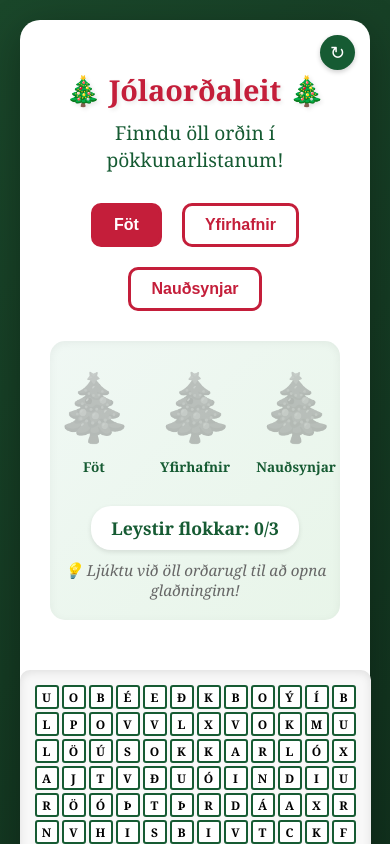
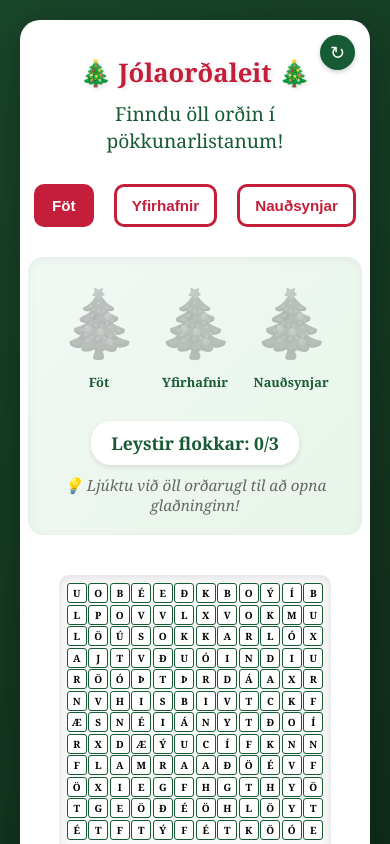
Before and after one commit to Stjani86/jola-ordaleikur, a plain HTML site: page index.html in a window 390 px wide. Both pictures are taken after a click on the button "Föt". Shown: the top 844 px of the page. Drawn offline with Linux system fonts and the light colour scheme.

Commit message:
Update index.html
Miðja ramma

```diff
--- a/index.html
+++ b/index.html
@@ -226,6 +226,8 @@
             border-radius: 10px;
             box-shadow: inset 0 2px 10px rgba(0,0,0,0.1);
             touch-action: none;
+            max-width: 100%;
+            overflow-x: auto;
         }
 
         .grid {
@@ -418,19 +420,20 @@
 
         @media (max-width: 768px) {
             .cell {
-                width: 24px;
-                height: 24px;
-                font-size: 12px;
+                width: 20px;
+                height: 20px;
+                font-size: 10px;
+                border: 1.5px solid #165b33;
             }
 
             h1 {
-                font-size: 1.8em;
+                font-size: 1.6em;
                 margin-top: 20px;
             }
 
             .category-btn {
-                padding: 10px 20px;
-                font-size: 1em;
+                padding: 10px 15px;
+                font-size: 0.95em;
             }
 
             .tree {
@@ -438,15 +441,15 @@
             }
 
             .tree-row {
-                gap: 20px;
+                gap: 15px;
             }
 
             .tree-label {
-                font-size: 0.85em;
+                font-size: 0.8em;
             }
 
             .tree-container {
-                padding: 20px 10px;
+                padding: 20px 5px;
             }
 
             .refresh-btn {
@@ -455,6 +458,32 @@
                 font-size: 18px;
                 top: 15px;
                 right: 15px;
+            }
+
+            .grid-container {
+                padding: 8px;
+                margin: 10px auto;
+            }
+
+            .grid {
+                gap: 1.5px;
+            }
+
+            .container {
+                padding: 15px 8px;
+            }
+
+            .word-item {
+                font-size: 12px;
+                padding: 6px 12px;
+            }
+
+            .score {
+                font-size: 1.2em;
+            }
+
+            .success-message {
+                font-size: 1.4em;
             }
         }
     </style>
```
